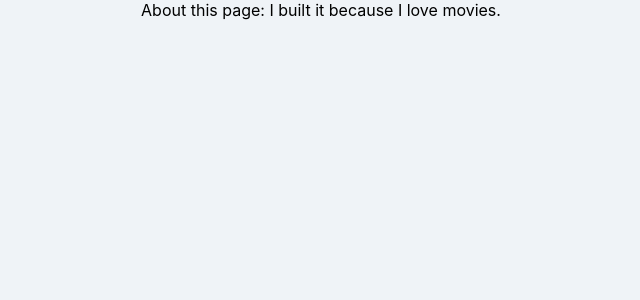
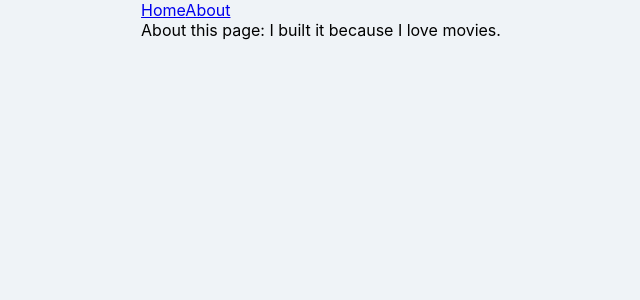
Before and after one commit to theines/movie_app_2021, a React (Create React App) app: page /#/about in a window 1280 px wide. Shown: the top 300 px of the page, without its empty margins (319-959 px from the left). Built offline with nearby package versions, Linux system fonts and the light colour scheme.

Commit message:
#6-2 Building the Navigation(Link)

```diff
--- a/src/App.js
+++ b/src/App.js
@@ -1,19 +1,21 @@
-// #6 1 Building the Router
-import { HashRouter, Route} from "react-router-dom";
+// #6 2 Building the Navigation
+
+// Link는 Router 안에 있어야 쓸 수 있다.
+
+import { HashRouter, Route } from "react-router-dom";
 import Home from "./routes/Home";
+import Navigation from "./components/Navigation";
 import About from "./routes/About";
 
-// <Route>에는 중요한 props 두 개가 들어간다.
-// 1. path : 랜더링할 스크린
-// 2. component : 뭘 보여줄지 정해주는
-// <Route path="/about" component={About} /> 이렇게 해도 되는데 /이걸로 시작하는 다른 뭔가가
-// 또 있으면 겹쳐서 렌더링하기 때문에 exact={true} 해줌
+function App() {
+  return (
+    <HashRouter>
+      <Navigation />
+      <Route path="/" exact={true} component={Home} />
+      <Route path="/about" component={About} />
+    </HashRouter>
 
-function App(){
-  return <HashRouter>
-    <Route path="/" exact={true} extcomponent={Home}/>
-    <Route path="/about" component={About} />
-  </HashRouter>;
+  );
 }
 
 export default App;
--- /dev/null
+++ b/src/components/Navigation.js
@@ -0,0 +1,13 @@
+import { Link } from "react-router-dom";
+
+function Navigation(){
+    return (
+        <div>
+            {/* 그냥 a태그로 하게 되면 새로고침되면서 리액트가 죽는다 그래서 링크사용 */}
+            <Link to="/">Home</Link>
+            <Link to="/about">About</Link>
+        </div>
+    );
+}
+
+export default Navigation;
```
Also changed, not shown: src/components/Navigation.css (added).
